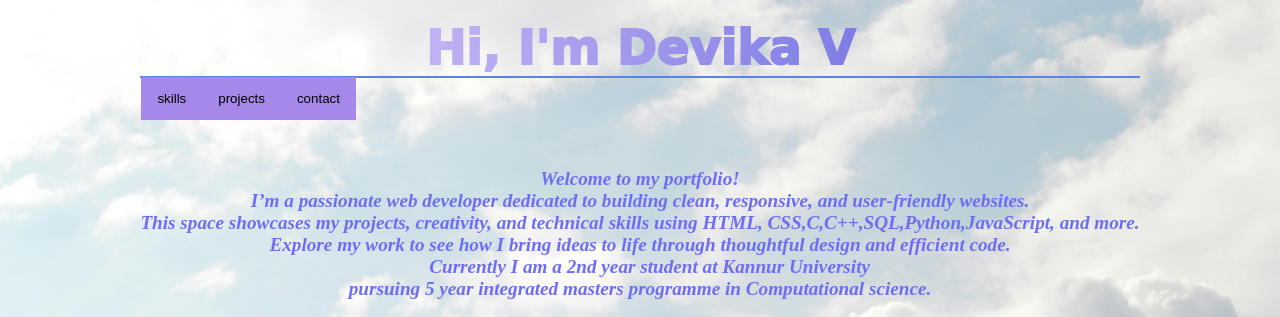
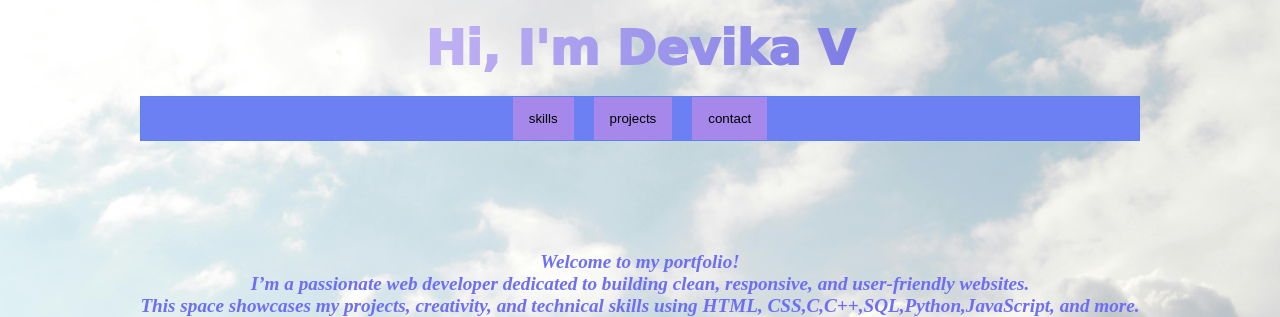
Before and after one commit to devikav1410/portfolio-webpage, a plain HTML site: page index.html in a window 1280 px wide. Shown: the top 317 px of the page. Drawn offline with Linux system fonts and the light colour scheme.

Commit message:
Update portfolio.css

```diff
--- a/portfolio.css
+++ b/portfolio.css
@@ -88,6 +88,13 @@ font-style: oblique;
 background-color: rgb(108, 128, 243);
 flex-wrap: wrap;
   align-items: center;
+
+  display: flex;
+
+  gap: 20px;
+  margin: 20px 0;
+
+
 }
 .tab button {
   background-color:rgb(165, 136, 233);
```
